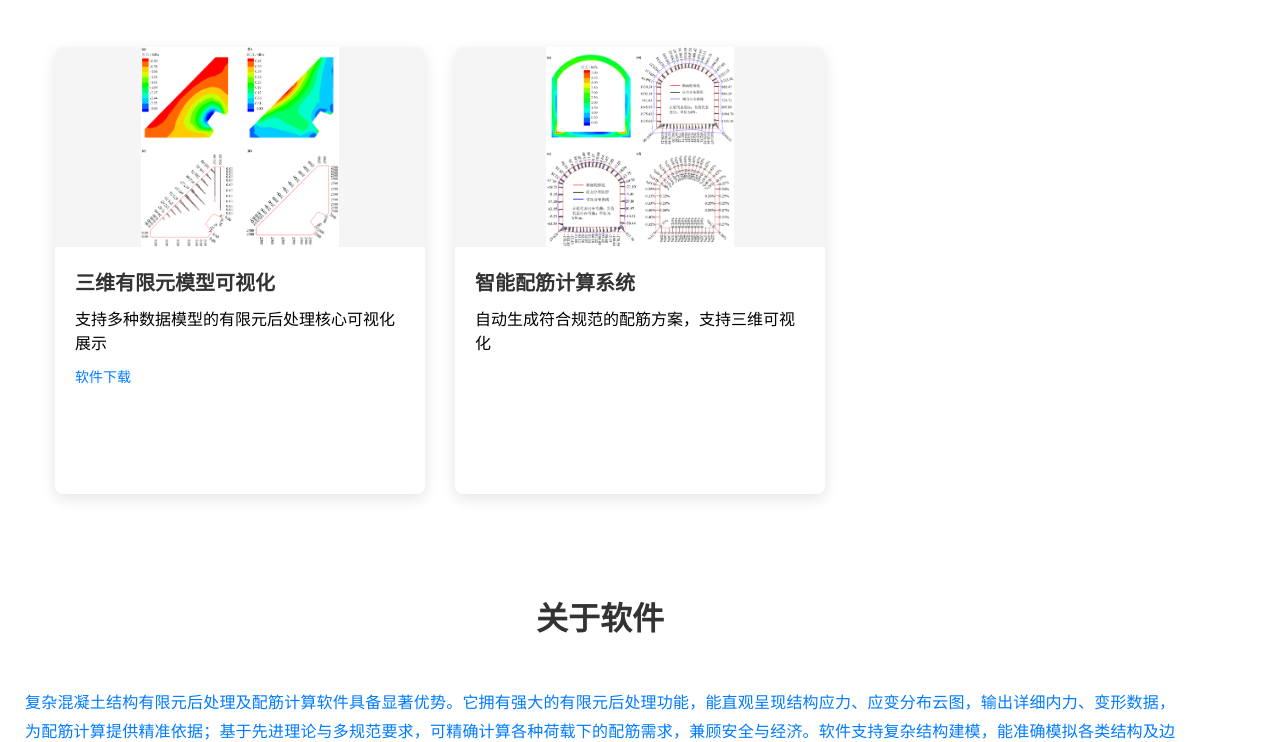
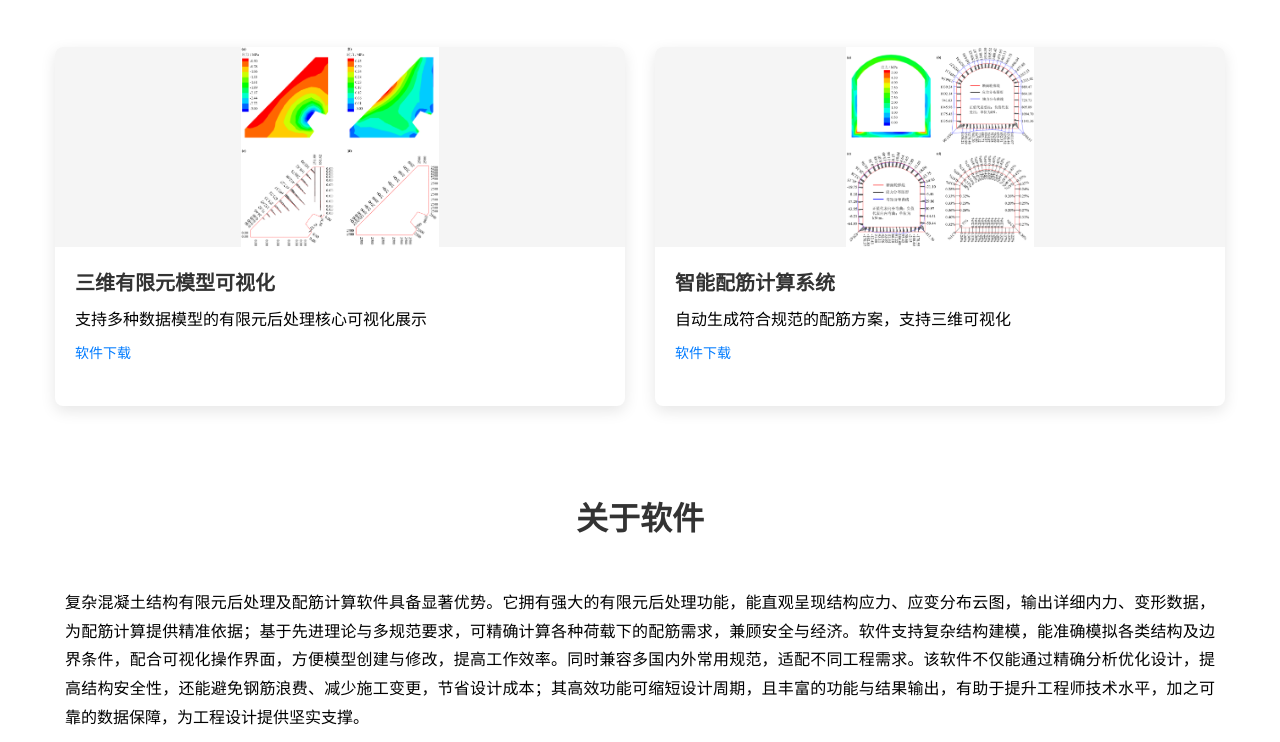
Before and after one commit to kongdeying123456/Finite-element-analysis.github.io, a plain HTML site: page index.html in a window 1280 px wide. Shown: the part 569-1311 px from the top of the page. Drawn offline with Linux system fonts and the light colour scheme.

Commit message:
Update index.html

```diff
--- a/index.html
+++ b/index.html
@@ -448,7 +448,7 @@
                 <div class="product-info">
                     <h3 class="product-title">智能配筋计算系统</h3>
                     <p>自动生成符合规范的配筋方案，支持三维可视化</p>
-                    <a href="https://kongdeying123456.github.io/Finite-element-analysis.github.io/downloads/功能展示1.png" class="download-link"
+                    <a href="https://kongdeying123456.github.io/Finite-element-analysis.github.io/downloads/功能展示1.png" class="download-link" download>软件下载</a>
                 </div>
             </div>
         </div>
```
